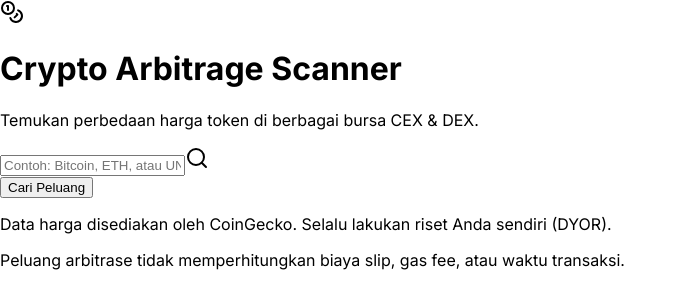
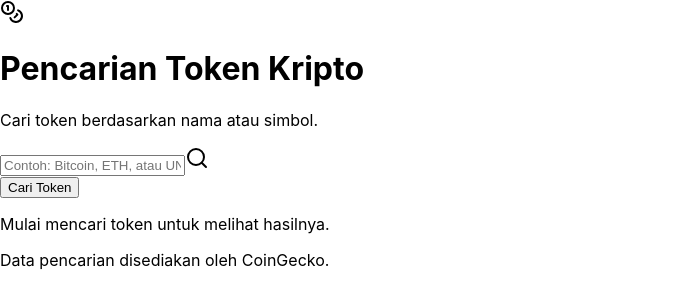
Before and after one commit to anurfauzan/Ojan_crypto, a React (Create React App) app: page / in a window 1280 px wide. Shown: the top 308 px of the page, without its empty margins (0-687 px from the left). Built offline with nearby package versions, Linux system fonts and the light colour scheme.

Commit message:
Update App.js

```diff
--- a/src/App.js
+++ b/src/App.js
@@ -1,31 +1,25 @@
-import React, { useState, useEffect, useMemo } from 'react';
-import { Search, Coins, ArrowRight, TrendingUp, AlertTriangle } from 'lucide-react';
+import React, { useState } from 'react';
+import { Search, Coins, AlertTriangle } from 'lucide-react'; // Pastikan lucide-react terinstal di package.json
 
-const isDEX = (exchangeName) => {
-    const dexKeywords = ['uniswap', 'pancakeswap', 'sushiswap', 'quickswap', 'trader joe', 'raydium', 'serum', 'curve'];
-    const lowerCaseName = exchangeName.toLowerCase();
-    return dexKeywords.some(keyword => lowerCaseName.includes(keyword));
-};
-
+// Komponen Spinner untuk loading state
 const Spinner = () => (
     <div className="flex flex-col items-center justify-center space-y-2">
         <svg className="animate-spin h-8 w-8 text-cyan-400" xmlns="http://www.w3.org/2000/svg" fill="none" viewBox="0 0 24 24">
             <circle className="opacity-25" cx="12" cy="12" r="10" stroke="currentColor" strokeWidth="4"></circle>
             <path className="opacity-75" fill="currentColor" d="M4 12a8 8 0 018-8V0C5.373 0 0 5.373 0 12h4zm2 5.291A7.962 0 014 12H0c0 3.042 1.135 5.824 3 7.938l3-2.647z"></path>
         </svg>
-        <p className="text-cyan-300">Mencari data harga di berbagai bursa...</p>
+        <p className="text-cyan-300">Mencari token...</p>
     </div>
 );
 
 export default function App() {
     const [searchTerm, setSearchTerm] = useState('');
-    const [tokenId, setTokenId] = useState('');
-    const [tickers, setTickers] = useState([]);
+    const [searchResults, setSearchResults] = useState([]);
     const [loading, setLoading] = useState(false);
     const [error, setError] = useState(null);
 
     const handleSearch = async (e) => {
-        e.preventDefault();
+        e.preventDefault(); // Mencegah refresh halaman
         if (!searchTerm) {
             setError('Silakan masukkan nama atau simbol token.');
             return;
@@ -33,25 +27,23 @@ export default function App() {
 
         setLoading(true);
         setError(null);
-        setTickers([]);
-        setTokenId('');
+        setSearchResults([]); // Bersihkan hasil sebelumnya
 
         try {
-            const searchResponse = await fetch(`https://api.coingecko.com/api/v3/search?query=${searchTerm}`);
-            if (!searchResponse.ok) throw new Error('Gagal mencari token. Coba lagi.');
-            const searchData = await searchResponse.json();
+            // Memanggil CoinGecko API untuk mencari token
+            const response = await fetch(`https://api.coingecko.com/api/v3/search?query=${searchTerm}`);
+            if (!response.ok) {
+                throw new Error(`Gagal mencari token. Status: ${response.status}`);
+            }
+            const data = await response.json();
 
-            if (!searchData.coins || searchData.coins.length === 0) {
-                throw new Error(`Token "${searchTerm}" tidak ditemukan.`);
+            if (!data.coins || data.coins.length === 0) {
+                setError(`Token "${searchTerm}" tidak ditemukan.`);
+                return;
             }
-            const foundTokenId = searchData.coins[0].id;
-            setTokenId(searchData.coins[0].name);
-
-            const tickersResponse = await fetch(`https://api.coingecko.com/api/v3/coins/${foundTokenId}/tickers?include_exchange_logo=true&depth=true`);
-            if (!tickersResponse.ok) throw new Error('Gagal mengambil data harga dari bursa.');
-            const tickersData = await tickersResponse.json();
-
-            setTickers(tickersData.tickers || []);
+            // Filter hanya koin yang memiliki data harga (tidak hanya NFT atau kategori lain)
+            const filteredCoins = data.coins.filter(coin => coin.market_cap_rank !== null && coin.id);
+            setSearchResults(filteredCoins);
 
         } catch (err) {
             setError(err.message);
@@ -60,60 +52,19 @@ export default function App() {
         }
     };
 
-    const arbitrageOpportunity = useMemo(() => {
-        if (tickers.length < 2) return null;
-
-        const validTickers = tickers.filter(t => t.converted_last && t.converted_last.usd > 0);
-        if (validTickers.length < 2) return null;
-
-        const lowest = validTickers.reduce((prev, curr) => (prev.converted_last.usd < curr.converted_last.usd ? prev : curr));
-        const highest = validTickers.reduce((prev, curr) => (prev.converted_last.usd > curr.converted_last.usd ? prev : curr));
-
-        if (lowest.market.name === highest.market.name && lowest.target === highest.target) return null;
-
-        const lowPrice = lowest.converted_last.usd;
-        const highPrice = highest.converted_last.usd;
-        const percentage = ((highPrice - lowPrice) / lowPrice) * 100;
-
-        if (percentage < 0.1) return null;
-
-        return {
-            buy: {
-                exchange: lowest.market.name,
-                logo: lowest.market.logo,
-                pair: `${lowest.base}/${lowest.target}`,
-                price: lowPrice
-            },
-            sell: {
-                exchange: highest.market.name,
-                logo: highest.market.logo,
-                pair: `${highest.base}/${highest.target}`,
-                price: highPrice
-            },
-            percentage: percentage.toFixed(2)
-        };
-    }, [tickers]);
-
-    const formatPrice = (price) => {
-        return new Intl.NumberFormat('en-US', {
-            style: 'currency',
-            currency: 'USD',
-            minimumFractionDigits: 2,
-            maximumFractionDigits: 6
-        }).format(price);
-    };
-
     return (
         <div className="bg-gray-900 text-gray-200 min-h-screen font-sans p-4 sm:p-6 lg:p-8">
             <div className="max-w-4xl mx-auto">
+                {/* Header Aplikasi */}
                 <div className="text-center mb-8">
                     <div className="flex items-center justify-center gap-3 mb-2">
                         <Coins className="w-10 h-10 text-cyan-400" />
-                        <h1 className="text-3xl sm:text-4xl font-bold text-white tracking-tight">Crypto Arbitrage Scanner</h1>
+                        <h1 className="text-3xl sm:text-4xl font-bold text-white tracking-tight">Pencarian Token Kripto</h1>
                     </div>
-                    <p className="text-gray-400 text-md">Temukan perbedaan harga token di berbagai bursa CEX & DEX.</p>
+                    <p className="text-gray-400 text-md">Cari token berdasarkan nama atau simbol.</p>
                 </div>
 
+                {/* Form Pencarian */}
                 <form onSubmit={handleSearch} className="flex flex-col sm:flex-row gap-2 mb-8">
                     <div className="relative flex-grow">
                         <input
@@ -121,15 +72,16 @@ export default function App() {
                             value={searchTerm}
                             onChange={(e) => setSearchTerm(e.target.value)}
                             placeholder="Contoh: Bitcoin, ETH, atau UNI..."
-                            className="w-full pl-10 pr-4 py-3 bg-gray-800 border-2 border-gray-700 rounded-lg focus:outline-none focus:ring-2 focus:ring-cyan-500 focus:border-cyan-500 transition-all"
+                            className="w-full pl-10 pr-4 py-3 bg-gray-800 border-2 border-gray-700 rounded-lg focus:outline-none focus:ring-2 focus:ring-cyan-500 focus:border-cyan-500 transition-all text-white"
                         />
                         <Search className="absolute left-3 top-1/2 -translate-y-1/2 w-5 h-5 text-gray-500" />
                     </div>
                     <button type="submit" disabled={loading} className="flex items-center justify-center gap-2 bg-cyan-600 hover:bg-cyan-700 text-white font-bold py-3 px-6 rounded-lg transition-all disabled:bg-gray-600 disabled:cursor-not-allowed">
-                        {loading ? 'Mencari...' : 'Cari Peluang'}
+                        {loading ? 'Mencari...' : 'Cari Token'}
                     </button>
                 </form>
 
+                {/* Area Tampilan Konten */}
                 <div className="space-y-6">
                     {loading && <Spinner />}
 
@@ -140,108 +92,47 @@ export default function App() {
                         </div>
                     )}
 
-                    {arbitrageOpportunity && !loading && (
-                        <div className="bg-gray-800 border border-cyan-500/50 rounded-xl shadow-lg shadow-cyan-900/20 p-6 animate-fade-in">
-                            <div className="flex items-center gap-2 mb-4">
-                               <TrendingUp className="w-6 h-6 text-green-400" />
-                               <h2 className="text-2xl font-bold text-white">Peluang Arbitrase untuk {tokenId}</h2>
-                            </div>
-                            <div className="grid grid-cols-1 md:grid-cols-3 items-center gap-4 text-center">
-                                <div className="bg-gray-900 p-4 rounded-lg">
-                                    <p className="text-sm font-semibold text-green-400 mb-2">BELI DI (HARGA TERENDAH)</p>
-                                    <div className="flex items-center justify-center gap-2 mb-2">
-                                        <img src={arbitrageOpportunity.buy.logo} alt={arbitrageOpportunity.buy.exchange} className="w-6 h-6 rounded-full bg-white" onError={(e) => { e.target.onerror = null; e.target.src='https://placehold.co/20x20/FFFFFF/000000?text=?'; }}/>
-                                        <span className="font-bold text-lg">{arbitrageOpportunity.buy.exchange}</span>
-                                    </div>
-                                    <p className="text-xl font-mono font-bold text-white">{formatPrice(arbitrageOpportunity.buy.price)}</p>
-                                    <p className="text-xs text-gray-400">{arbitrageOpportunity.buy.pair}</p>
-                                </div>
-
-                                <ArrowRight className="w-8 h-8 text-cyan-400 mx-auto hidden md:block" />
-
-                                <div className="bg-gray-900 p-4 rounded-lg">
-                                    <p className="text-sm font-semibold text-red-400 mb-2">JUAL DI (HARGA TERTINGGI)</p>
-                                    <div className="flex items-center justify-center gap-2 mb-2">
-                                        <img src={arbitrageOpportunity.sell.logo} alt={arbitrageOpportunity.sell.exchange} className="w-6 h-6 rounded-full bg-white" onError={(e) => { e.target.onerror = null; e.target.src='https://placehold.co/20x20/FFFFFF/000000?text=?'; }} />
-                                        <span className="font-bold text-lg">{arbitrageOpportunity.sell.exchange}</span>
-                                    </div>
-                                    <p className="text-xl font-mono font-bold text-white">{formatPrice(arbitrageOpportunity.sell.price)}</p>
-                                    <p className="text-xs text-gray-400">{arbitrageOpportunity.sell.pair}</p>
-                                </div>
-                            </div>
-                            <div className="mt-6 text-center">
-                                <p className="text-lg text-gray-300">Potensi Keuntungan</p>
-                                <p className="text-3xl font-bold text-green-400">
-                                    +{arbitrageOpportunity.percentage}%
-                                </p>
-                                <p className="text-xs text-gray-500 mt-1">(Belum termasuk biaya trading dan gas fee)</p>
-                            </div>
-                        </div>
-                    )}
-
-                    {tickers.length > 0 && !loading && (
+                    {searchResults.length > 0 && !loading && !error && (
                         <div className="bg-gray-800/50 rounded-lg p-1 sm:p-2">
-                            <h3 className="text-xl font-bold text-white p-4">Daftar Harga Lengkap untuk {tokenId}</h3>
+                            <h3 className="text-xl font-bold text-white p-4">Hasil Pencarian</h3>
                             <div className="overflow-x-auto">
                                 <table className="w-full min-w-max">
                                     <thead className="border-b border-gray-700">
                                         <tr>
-                                            <th className="text-left p-3 font-semibold text-gray-400">Bursa</th>
-                                            <th className="text-left p-3 font-semibold text-gray-400">Pair</th>
-                                            <th className="text-right p-3 font-semibold text-gray-400">Harga (USD)</th>
-                                            <th className="text-center p-3 font-semibold text-gray-400">Tipe</th>
+                                            <th className="text-left p-3 font-semibold text-gray-400">Nama</th>
+                                            <th className="text-left p-3 font-semibold text-gray-400">Simbol</th>
+                                            <th className="text-right p-3 font-semibold text-gray-400">Peringkat</th>
                                         </tr>
                                     </thead>
                                     <tbody>
-                                        {tickers.map((ticker, index) => {
-                                            const isLowest = arbitrageOpportunity && ticker.market.name === arbitrageOpportunity.buy.exchange && ticker.converted_last.usd === arbitrageOpportunity.buy.price;
-                                            const isHighest = arbitrageOpportunity && ticker.market.name === arbitrageOpportunity.sell.exchange && ticker.converted_last.usd === arbitrageOpportunity.sell.price;
-
-                                            return (
-                                                <tr key={index} className={`border-t border-gray-700/50 hover:bg-gray-700/50 transition-colors
-                                                    ${isLowest ? 'bg-green-900/30' : ''}
-                                                    ${isHighest ? 'bg-red-900/30' : ''}
-                                                `}>
+                                        {searchResults.map((coin) => (
+                                            <tr key={coin.id} className="border-t border-gray-700/50 hover:bg-gray-700/50 transition-colors cursor-pointer">
                                                 <td className="p-3 flex items-center gap-2">
-                                                        <img src={ticker.market.logo} alt={ticker.market.name} className="w-5 h-5 rounded-full bg-white" onError={(e) => { e.target.onerror = null; e.target.src='https://placehold.co/20x20/FFFFFF/000000?text=?'; }}/>
-                                                        <span className="font-medium">{ticker.market.name}</span>
+                                                    <img src={coin.thumb} alt={coin.name} className="w-5 h-5 rounded-full" onError={(e) => { e.target.onerror = null; e.target.src='https://placehold.co/20x20/FFFFFF/000000?text=?'; }}/>
+                                                    <span className="font-medium text-white">{coin.name}</span>
                                                 </td>
-                                                    <td className="p-3 font-mono text-gray-400">{ticker.base}/{ticker.target}</td>
-                                                    <td className={`p-3 text-right font-mono font-bold ${isLowest ? 'text-green-400' : isHighest ? 'text-red-400' : 'text-white'}`}>
-                                                        {formatPrice(ticker.converted_last.usd)}
-                                                    </td>
-                                                    <td className="p-3 text-center">
-                                                         <span className={`px-2 py-1 text-xs font-bold rounded-full ${isDEX(ticker.market.name) ? 'bg-blue-900 text-blue-300' : 'bg-yellow-900 text-yellow-300'}`}>
-                                                            {isDEX(ticker.market.name) ? 'DEX' : 'CEX'}
-                                                         </span>
-                                                    </td>
+                                                <td className="p-3 font-mono text-gray-400">{coin.symbol.toUpperCase()}</td>
+                                                <td className="p-3 text-right text-white">{coin.market_cap_rank}</td>
                                             </tr>
-                                            );
-                                        })}
+                                        ))}
                                     </tbody>
                                 </table>
                             </div>
                         </div>
                     )}
+
+                    {searchResults.length === 0 && !loading && !error && searchTerm && (
+                         <p className="text-center text-gray-500">Tidak ada hasil untuk "{searchTerm}".</p>
+                    )}
+                     {searchResults.length === 0 && !loading && !error && !searchTerm && (
+                         <p className="text-center text-gray-500">Mulai mencari token untuk melihat hasilnya.</p>
+                    )}
+
                 </div>
                  <footer className="text-center mt-12 text-gray-600 text-sm">
-                    <p>Data harga disediakan oleh CoinGecko. Selalu lakukan riset Anda sendiri (DYOR).</p>
-                    <p>Peluang arbitrase tidak memperhitungkan biaya slip, gas fee, atau waktu transaksi.</p>
+                    <p>Data pencarian disediakan oleh CoinGecko.</p>
                 </footer>
             </div>
-            <style>{`
-                @import url('https://fonts.googleapis.com/css2?family=Inter:wght@400;500;700;900&display=swap');
-                body {
-                    font-family: 'Inter', sans-serif;
-                }
-                .animate-fade-in {
-                    animation: fadeIn 0.5s ease-in-out;
-                }
-                @keyframes fadeIn {
-                    from { opacity: 0; transform: translateY(-10px); }
-                    to { opacity: 1; transform: translateY(0); }
-                }
-            `}</style>
         </div>
     );
 }
```
Lines whose indentation alone changed are shown as unchanged.
